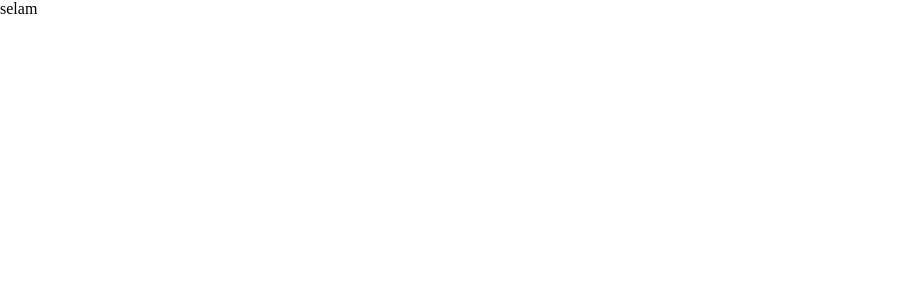
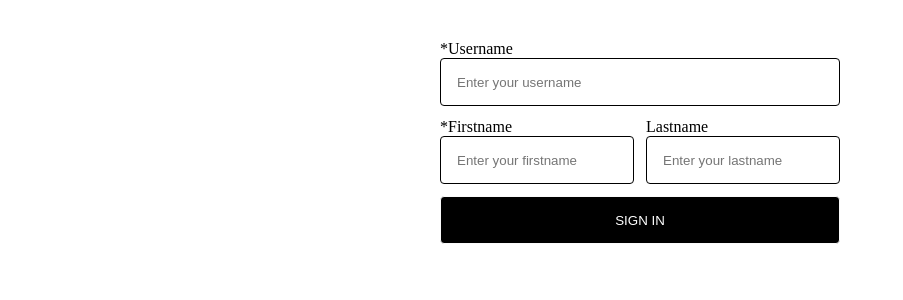
Before and after one commit to dizefurkan/react-redux-firestore-todo-app, a React (Create React App) app: page /signIn in a window 1280 px wide. Shown: the top 300 px of the page, without its empty margins (0-903 px from the left). Built offline with nearby package versions, Linux system fonts and the light colour scheme.

Commit message:
Route url path change. sign-in -> signIn

```diff
--- a/src/App.tsx
+++ b/src/App.tsx
@@ -14,7 +14,7 @@ function App() {
   return (
     <BrowserRouter>
       <Switch>
-        <Route path="signIn">
+        <Route path="/signIn">
           <SignIn />
         </Route>
         <Route>
```
